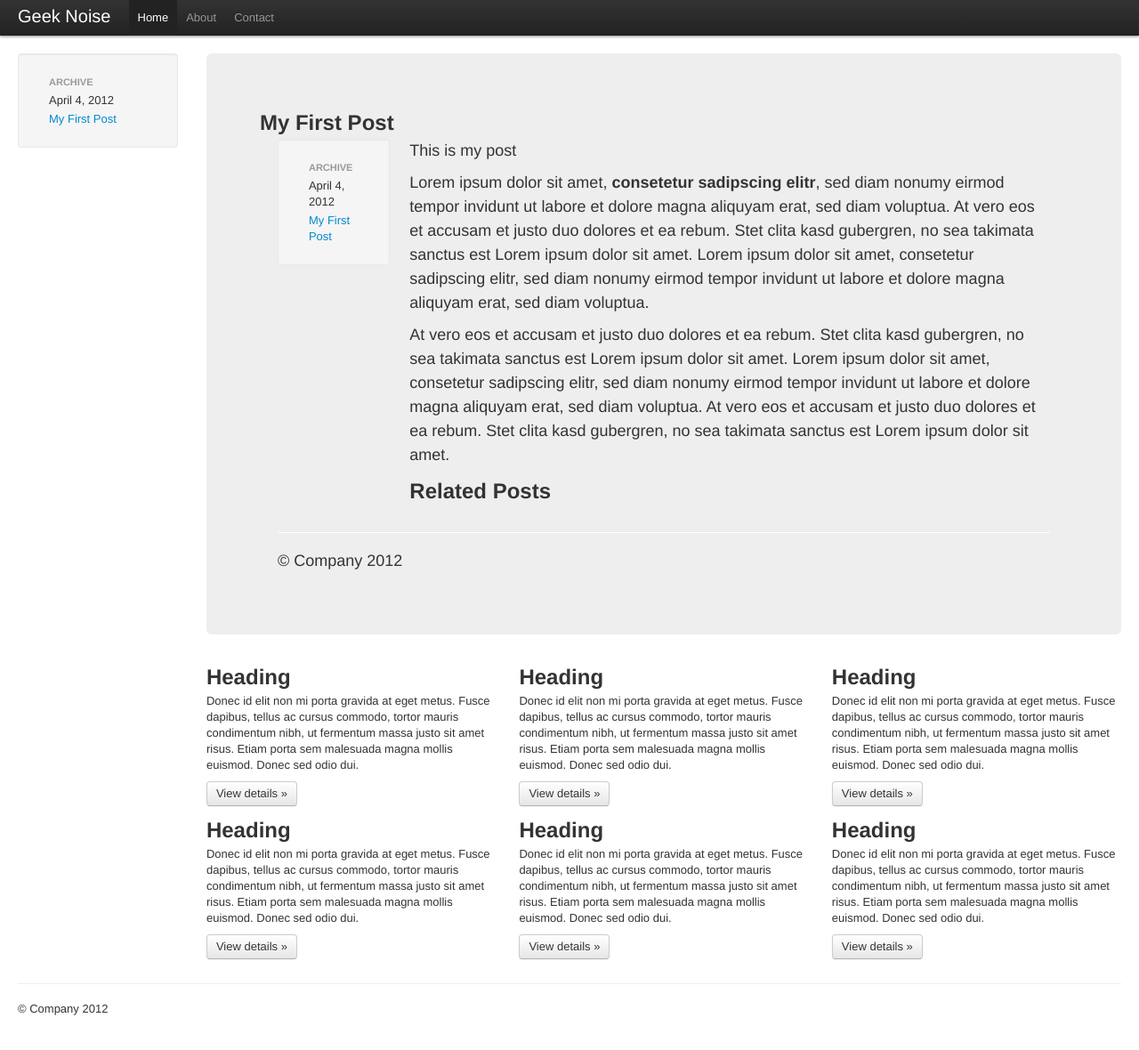
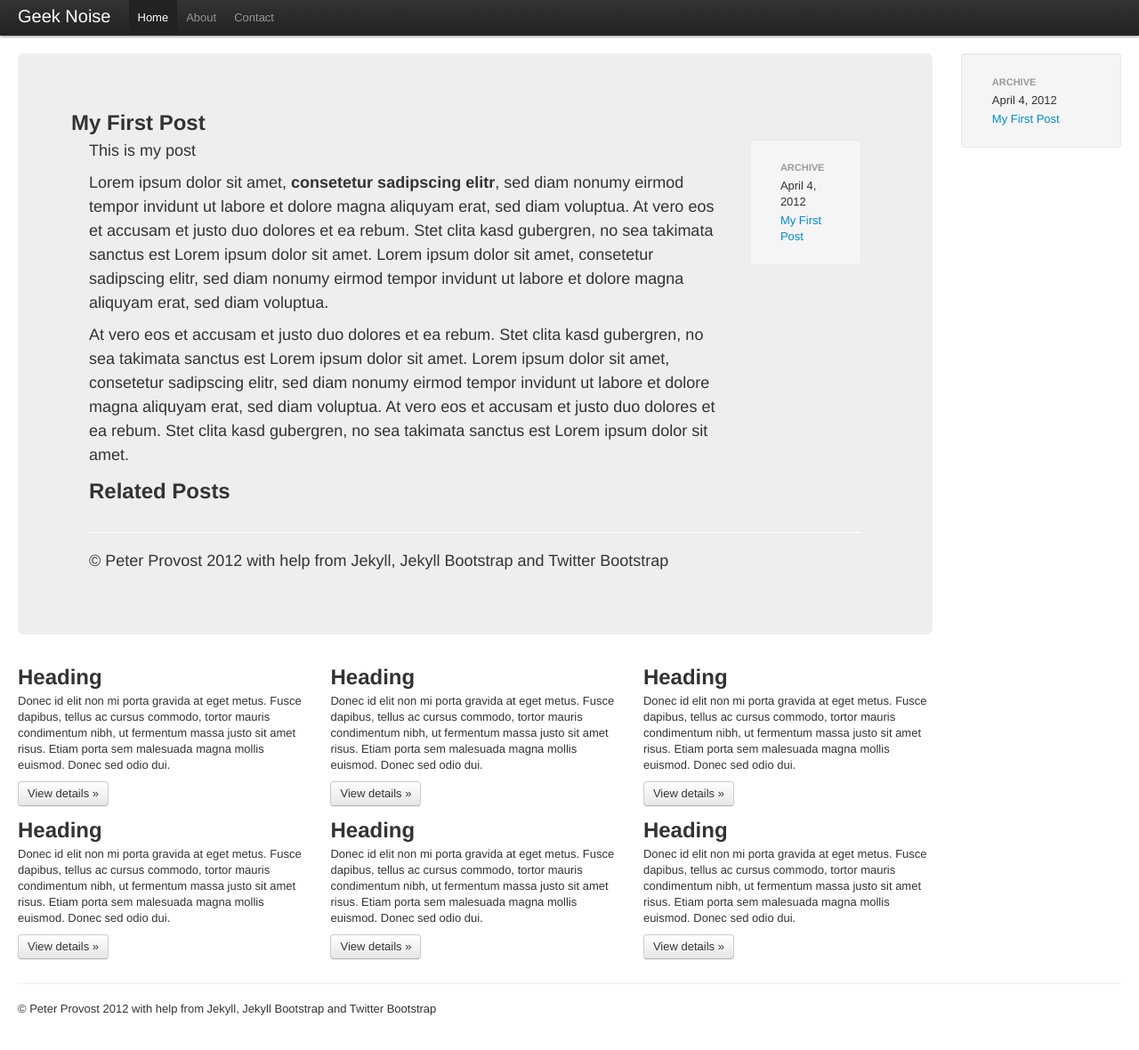
Before and after one commit to PProvost/pprovost.github.com, a Jekyll site: the page built from index.html, in a window 1280 px wide and 1192 px high. Shown: the top 1180 px of the window at 89% size. Built offline with Jekyll 4.4.1, drawn with Linux system fonts in a browser that asks for light colours; nearby versions of some CDN libraries; library files that are not in the unit come from our copies.

Commit message:
Making headway

```diff
--- a/_layouts/default.html
+++ b/_layouts/default.html
@@ -47,6 +47,9 @@
 
 		<div class="container-fluid">
 			<div class="row-fluid">
+				<div class="span10">
+					{{ content }}
+				</div><!--/span-->
 				<div class="span2">
 					<div class="well sidebar-nav">
 						<ul class="nav nav-list">
@@ -59,15 +62,12 @@
 						</ul>
 					</div><!--/.well -->
 				</div><!--/span-->
-				<div class="span10">
-					{{ content }}
-				</div><!--/span-->
 			</div><!--/row-->
 
 			<hr>
 
 			<footer>
-			<p>&copy; Company 2012</p>
+				<p>&copy; {{ site.author.name }} 2012 with help from Jekyll, Jekyll Bootstrap and Twitter Bootstrap</p>
 			</footer>
 
 		</div><!--/.fluid-container-->
```
